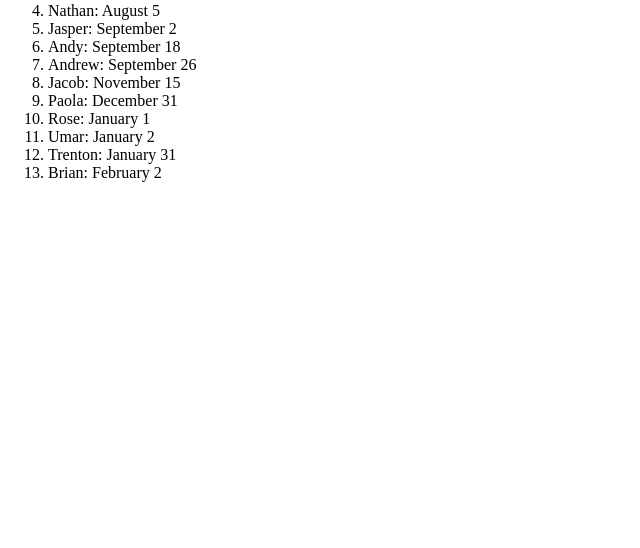
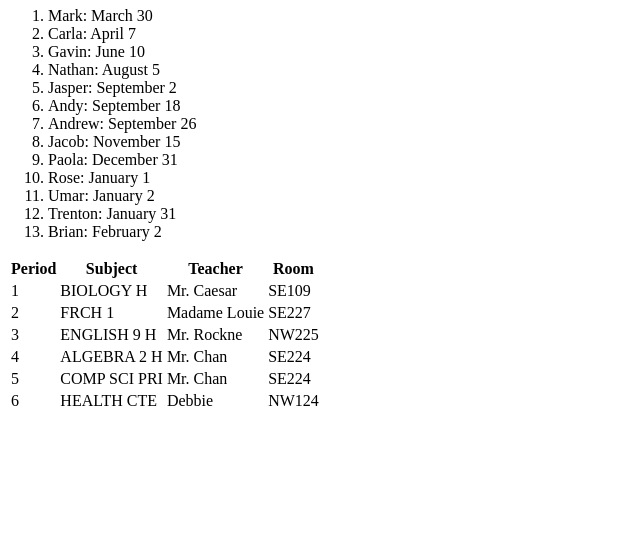
Before and after one commit to habri000/csp-sp2022, a plain HTML site: page secret.html in a window 1280 px wide. Shown: the part 252-800 px from the top of the page, without its empty margins (0-640 px from the left). Drawn offline with Linux system fonts and the light colour scheme.

Commit message:
Update secret.html

```diff
--- a/secret.html
+++ b/secret.html
@@ -1,6 +1,52 @@
 <html>
   <title>Hidden Lists</title>
   <body>
+    <h1>Class Schedule Spring 2022</h1>
+
+    <table>
+      <tr>
+        <th>Period</th>
+        <th>Subject</th>
+        <th>Teacher</th>
+        <th>Room</th>
+      </tr>
+      <tr>
+        <td>1</td>
+        <td>BIOLOGY H</td>
+        <td>Mr. Caesar</td>
+        <td>SE109</td>
+      </tr>
+      <tr>
+        <td>2</td>
+        <td>FRCH 1</td>
+        <td>Madame Louie</td>
+        <td>SE227</td>
+      </tr>
+      <tr>
+        <td>3</td>
+        <td>ENGLISH 9 H</td>
+        <td>Mr. Rockne</td>
+        <td>NW225</td>
+      </tr>
+      <tr>
+        <td>4</td>
+        <td>ALGEBRA 2 H</td>
+        <td>Mr. Chan</td>
+        <td>SE224</td>
+      </tr>
+      <tr>
+        <td>5</td>
+        <td>COMP SCI PRI</td>
+        <td>Mr. Chan</td>
+        <td>SE224</td>
+      </tr>
+      <tr>
+        <td>6</td>
+        <td>HEALTH CTE</td>
+        <td>Debbie</td>
+        <td>NW124</td>
+      </tr>
+
     <h1>Grocery List</h1>
     <ul>
       <li>lemons</li>
```
